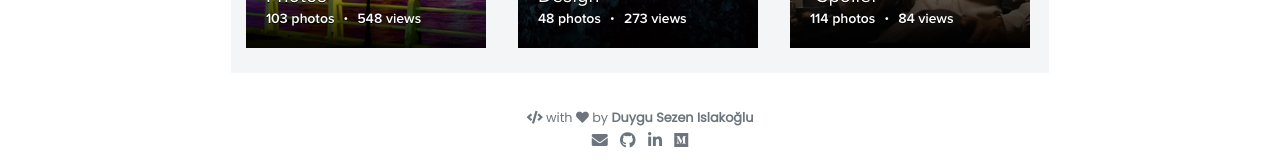
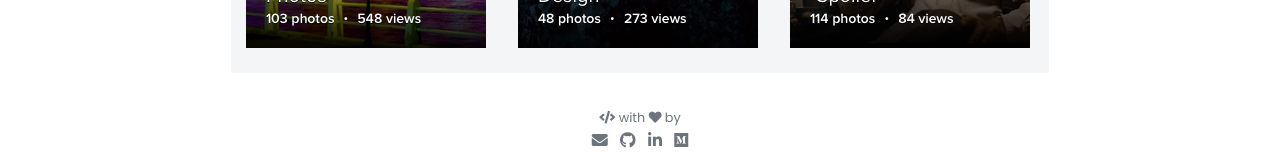
Before and after one commit to duyguislakoglu/duyguislakoglu.github.io, a Jekyll site: the page built from index.md, in a window 1280 px wide. Shown: the part 1519-1685 px from the top of the page. Built offline with Jekyll 4.4.1, drawn with Linux system fonts in a browser that asks for light colours; nearby versions of some CDN libraries; our own code applies the rules of GitHub Pages for plain Markdown files; the list of posts is cut into pages by our own code.

Commit message:
Update _config.yml

```diff
--- a/_config.yml
+++ b/_config.yml
@@ -8,7 +8,7 @@
 
 ### Author Info ###
 author:
-  name              : Duygu Sezen Islakoğlu
+  #name              : Duygu Sezen Islakoğlu
   image             : logo.png
   email             : duyguislakoglu@gmail.com
   github            : duyguislakoglu
```
